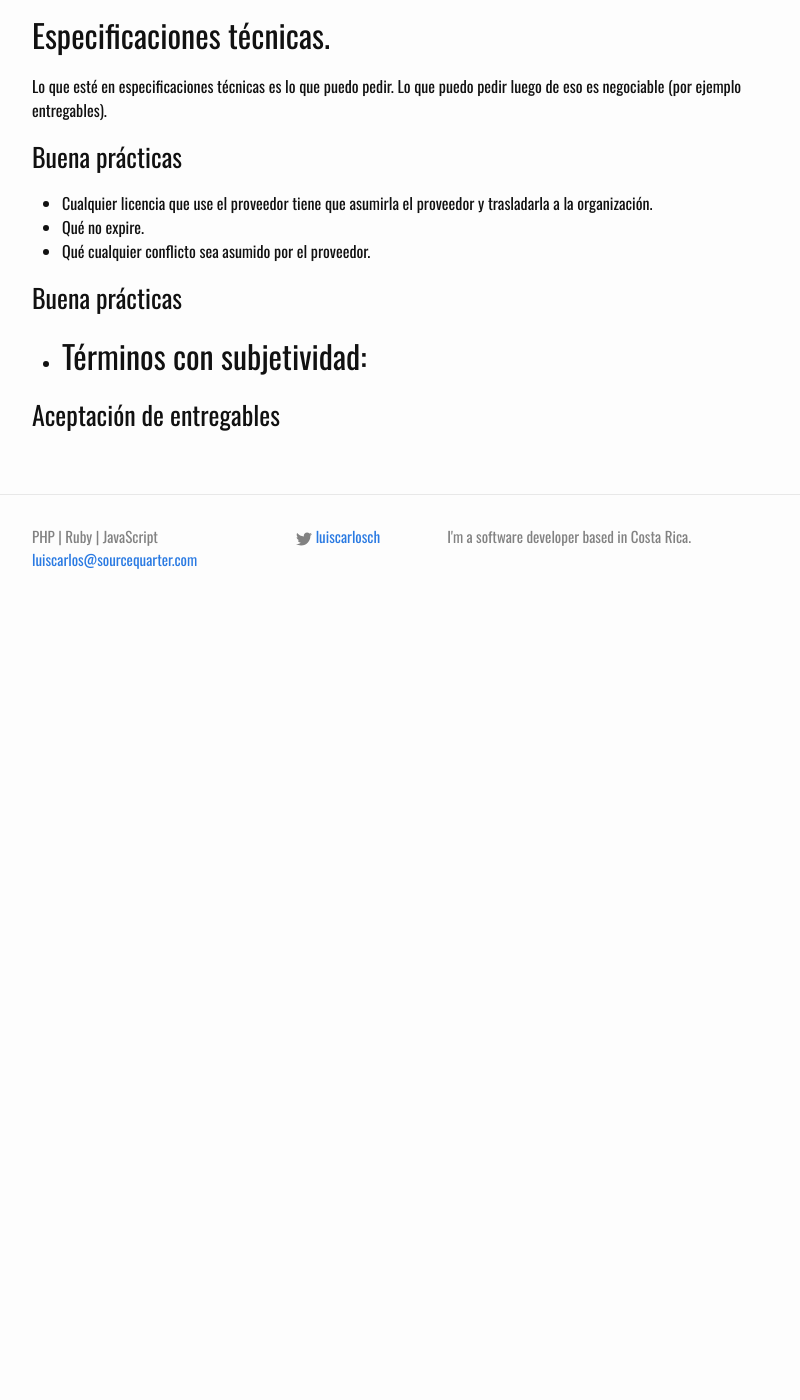
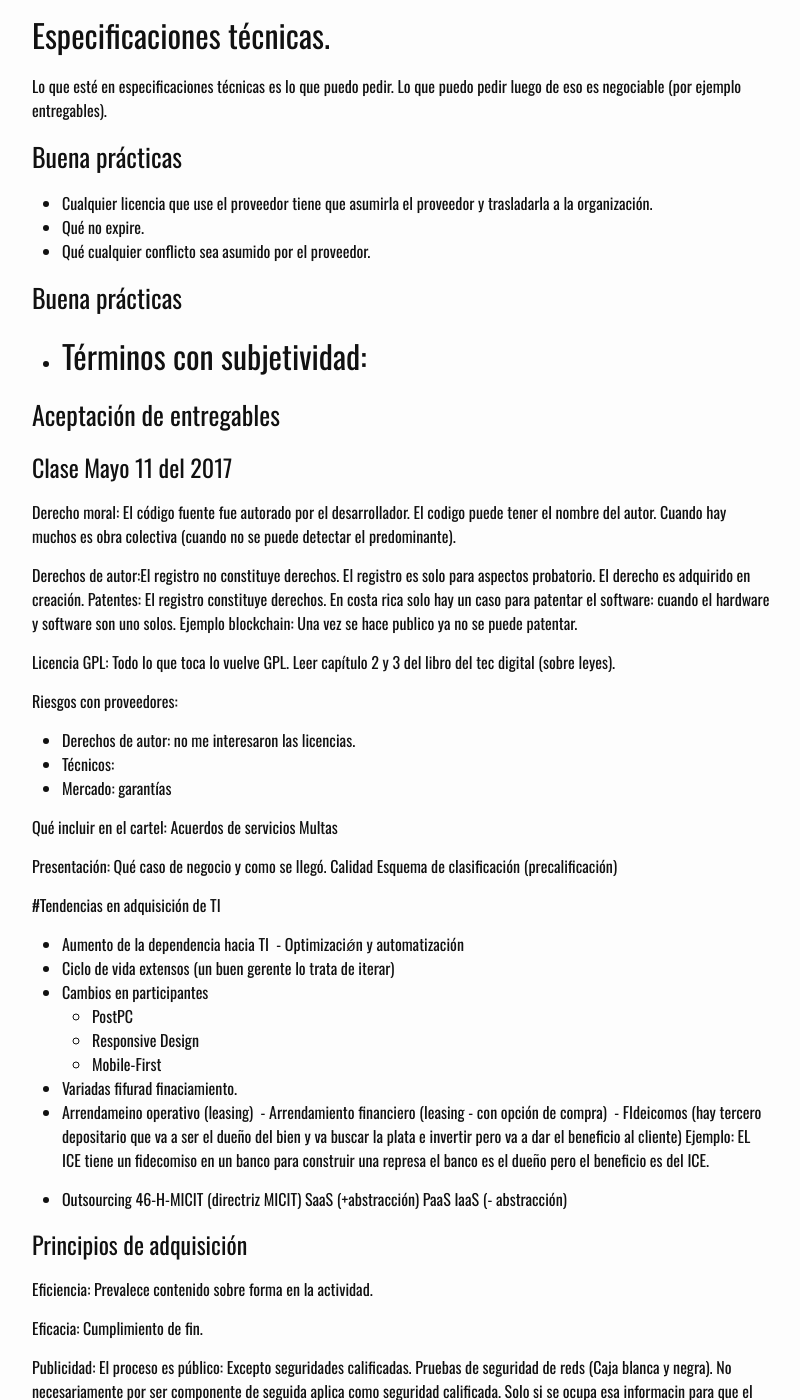
Before and after one commit to lucachaco/sourcequarter-lander, a Jekyll site: the page built from _posts/2017-02-09-adquisicion-de-ti-y-outsourcing.md, in a window 1280 px wide and 1400 px high, scrolled down 3315 px. Shown: the whole window, without its empty margins (238-1038 px from the left). Built offline with Jekyll 4.4.1, drawn with Linux system fonts in a browser that asks for light colours; our own code applies the rules of GitHub Pages for plain Markdown files; before the commit the page ends 3945 px from its top, so only the background shows below that; some of the changed text lies outside the part shown.

Commit message:
Update 2017-02-09-adquisicion-de-ti-y-outsourcing.md

```diff
--- a/_posts/2017-02-09-adquisicion-de-ti-y-outsourcing.md
+++ b/_posts/2017-02-09-adquisicion-de-ti-y-outsourcing.md
@@ -196,3 +196,75 @@ Lo que  esté en especificaciones técnicas es lo que puedo pedir. Lo que puedo
 
 
 ### Aceptación de entregables
+
+# Clase Mayo 11 del 2017
+
+Derecho moral: El código fuente fue autorado por el desarrollador. El codigo puede tener el nombre del autor. Cuando hay muchos es obra colectiva (cuando no se puede detectar el predominante).
+
+Derechos de autor:El registro no constituye derechos. El registro es solo para aspectos probatorio. El derecho es adquirido en creación.
+Patentes: El registro constituye derechos.
+En costa rica solo hay un caso para patentar el software: cuando el hardware y software son uno solos.
+Ejemplo blockchain: Una vez se hace publico ya no se puede patentar.
+
+Licencia GPL: Todo lo que toca lo vuelve GPL.
+Leer capítulo 2 y 3 del libro del tec digital (sobre leyes).
+
+Riesgos con proveedores:
+- Derechos de autor: no me interesaron las licencias.
+- Técnicos:
+- Mercado: garantías
+
+Qué incluir en el cartel:
+Acuerdos de servicios
+Multas
+
+Presentación:
+Qué caso de negocio y como se llegó.
+Calidad Esquema de clasificación (precalificación)
+
+
+#Tendencias en adquisición de TI
+- Aumento de la dependencia hacia TI
+  - Optimizaciǿn y automatización
+- Ciclo de vida extensos (un buen gerente lo trata de iterar)
+- Cambios en participantes
+  - PostPC
+  - Responsive Design
+  - Mobile-First
+ - Variadas fifurad finaciamiento.
+  - Arrendameino operativo (leasing)
+  - Arrendamiento financiero (leasing - con opción de compra)
+  - FIdeicomos (hay tercero depositario que va a ser el dueño del bien y va buscar la plata e invertir pero va a dar el beneficio al cliente) Ejemplo: EL ICE tiene un fidecomiso en un banco para construir una represa el banco es el dueño pero el beneficio es del ICE.
+
+- Outsourcing
+46-H-MICIT (directriz MICIT)
+SaaS (+abstracción)
+PaaS
+IaaS (- abstracción)
+
+# Principios de adquisición
+Eficiencia: Prevalece contenido sobre forma en la actividad.
+
+Eficacia: Cumplimiento de fin.
+
+Publicidad: El proceso es público: Excepto seguridades calificadas. Pruebas de seguridad de reds (Caja blanca y negra).
+No necesariamente por ser componente de seguida aplica como seguridad calificada. Solo si se ocupa esa informacin para que el proveedor pueda ofertar.
+Requisitos previos: desición inicial (estudios previos, caso de negocio). Falta de esto puede objetar carteles.
+
+## Procesos de aquisición
+- Licitación pública (luego de cierto monto, objeciones los ve la contraloría)
+- Licitación abreviada (luego de cierto monto para abajo, objeciones los ve la administración)
+- Contratación directa (oferente único, etc)
+  - Escasa cuantía
+  - Escasa causal
+
+# Oferente único
+- Razones técnicos
+- Razones de propiedad intelectual (no establecí bien la transferencia de los derechos a mí)
+- Razones del negocio (garantía, si alguien más la abre se pierda la garantía, usar otros cartuchos se pierde la garantía)
+
+ ## Cartel
+ Es el reglamento. Lo que está en el carte lo puedo imponer. Lo que no está lo tengo que negociar.
+
+ ## Aspectos esenciales
+ No se pueden usar marcas.
```
